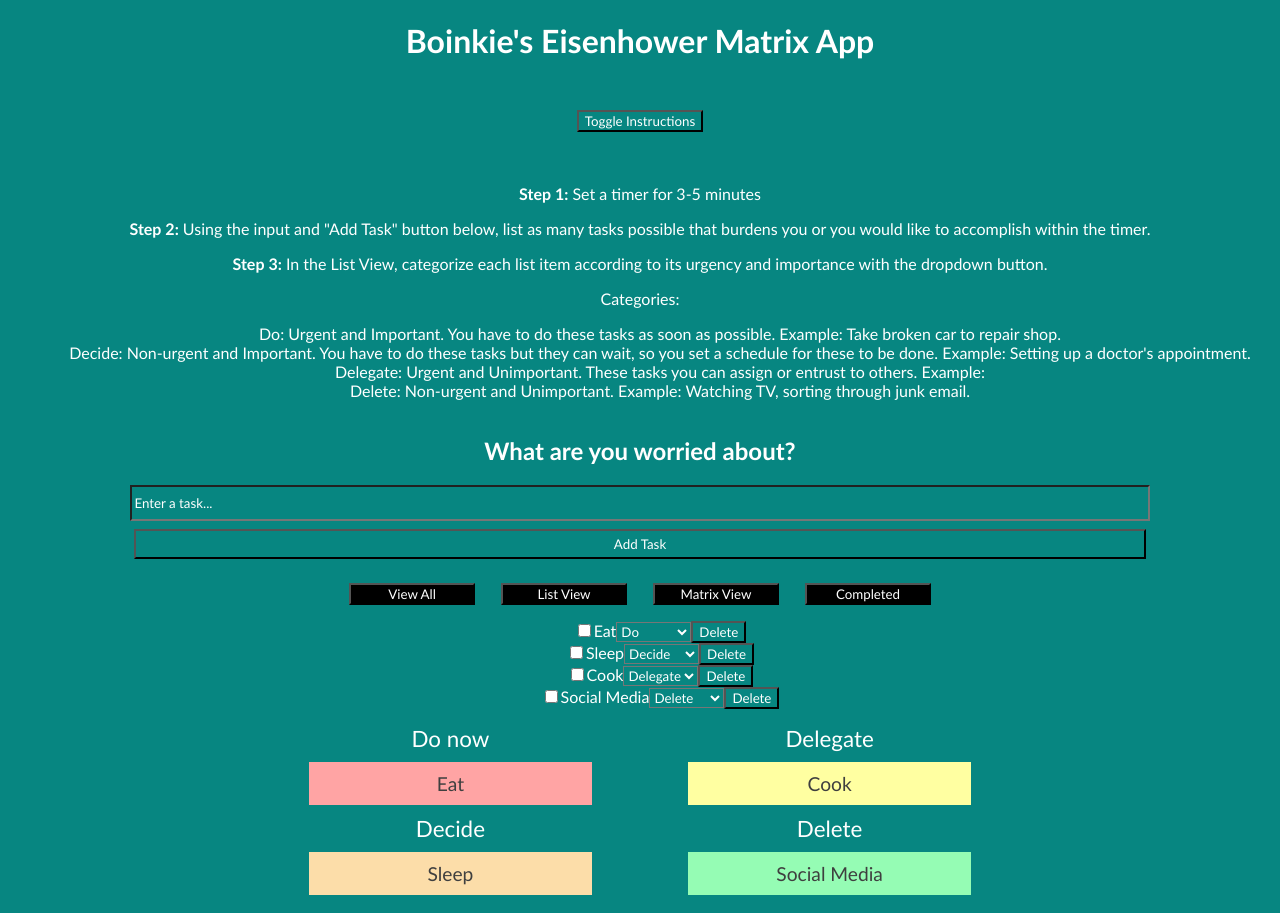
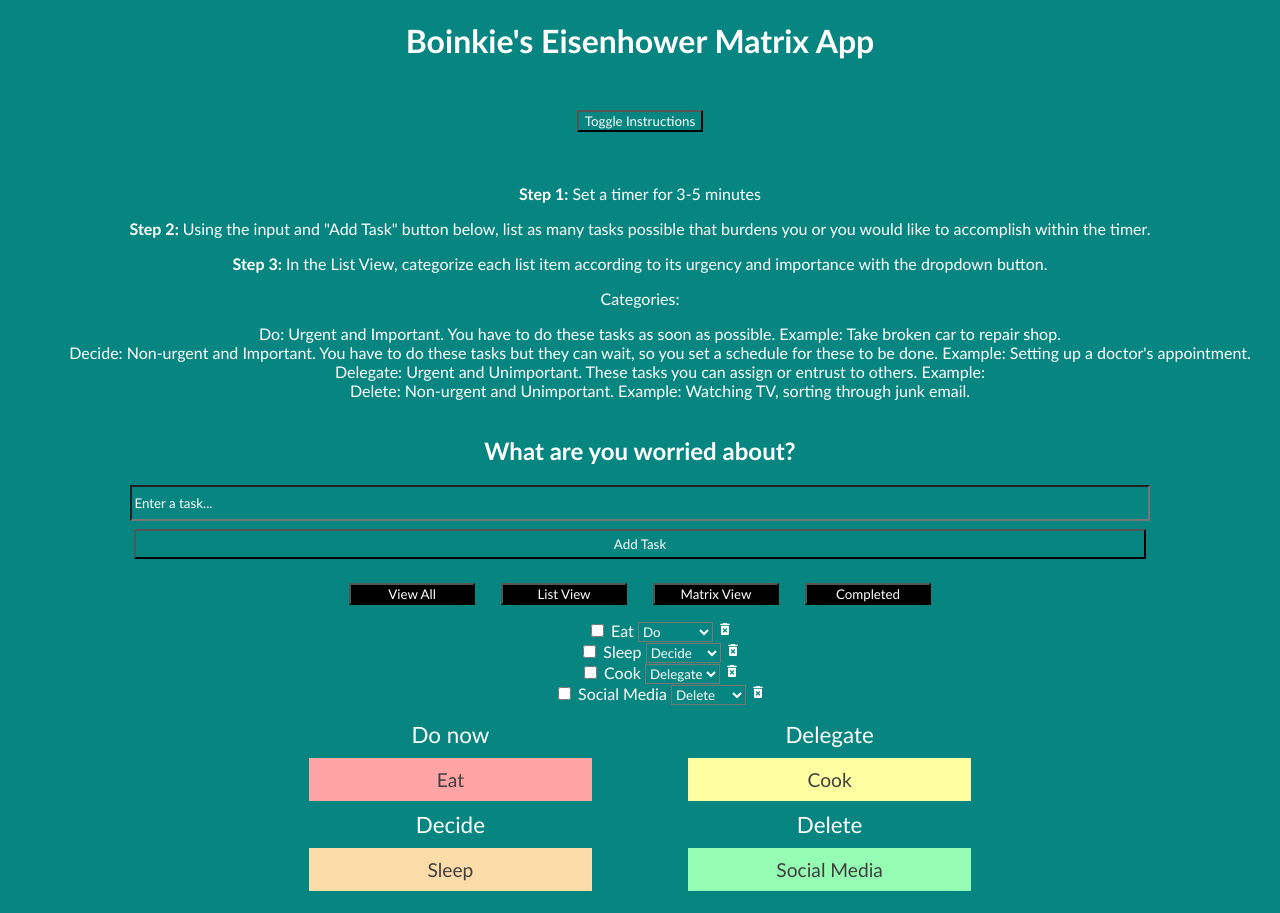
Before and after one commit to gvc222/eisenhower-matrix, a React (Create React App) app: page / in a window 1280 px wide. Built offline with nearby package versions, Linux system fonts and the light colour scheme.

Commit message:
used react-icons for delete button for lists

```diff
--- a/package.json
+++ b/package.json
@@ -3,12 +3,14 @@
   "version": "0.1.0",
   "private": true,
   "dependencies": {
+    "@react-icons/all-files": "^4.1.0",
     "@testing-library/jest-dom": "^5.17.0",
     "@testing-library/react": "^13.4.0",
     "@testing-library/user-event": "^13.5.0",
     "nanoid": "^5.0.2",
     "react": "^18.2.0",
     "react-dom": "^18.2.0",
+    "react-icons": "^4.11.0",
     "react-scripts": "5.0.1",
     "web-vitals": "^2.1.4"
   },
--- a/src/App.css
+++ b/src/App.css
@@ -194,3 +194,7 @@ div .steps-container {
     justify-content: center;
     font-size: 1.2rem;
   }
+
+  .delete-button:hover {
+    cursor: pointer;
+  }
--- a/src/components/ListView.js
+++ b/src/components/ListView.js
@@ -1,4 +1,5 @@
 import React from "react";
+import { MdDeleteForever } from 'react-icons/md';
 
 export const ListView = ({
   tasks,
@@ -17,7 +18,9 @@ export const ListView = ({
             checked={checkedTasks.includes(index)}
             onChange={() => handleCheckboxChange(index)}
           />
+          <span> </span>
           <label>{task.task}</label>
+          <span> </span>
           <select
             name="category"
             value={task.category}
@@ -28,7 +31,8 @@ export const ListView = ({
             <option value="delegate">Delegate</option>
             <option value="delete">Delete</option>
           </select>
-          <button onClick={() => handleDeleteButtonClick(index)}>Delete</button>
+          <span> </span>
+          <MdDeleteForever className="delete-button" onClick={() => handleDeleteButtonClick(index)} />
         </li>
       ))}
     </ul>
```
Also changed, not shown: 1 other file (tests, documents, lock files or other folders).
